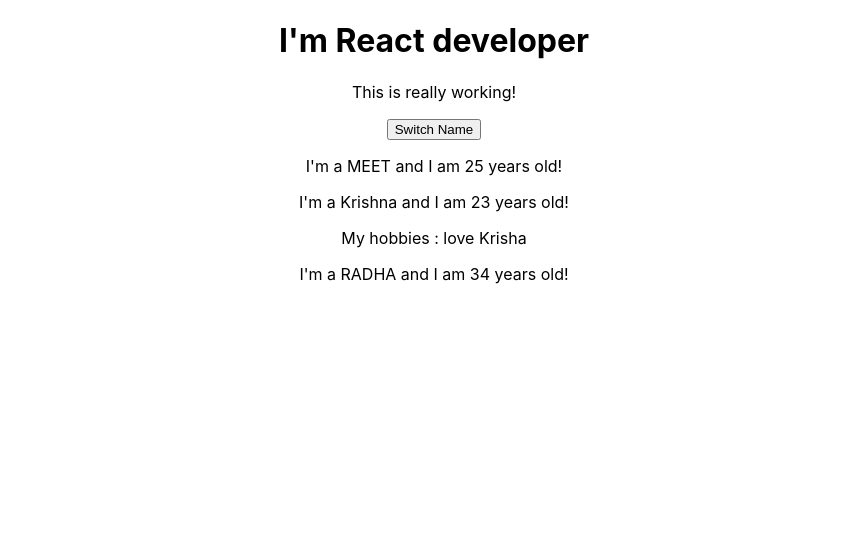
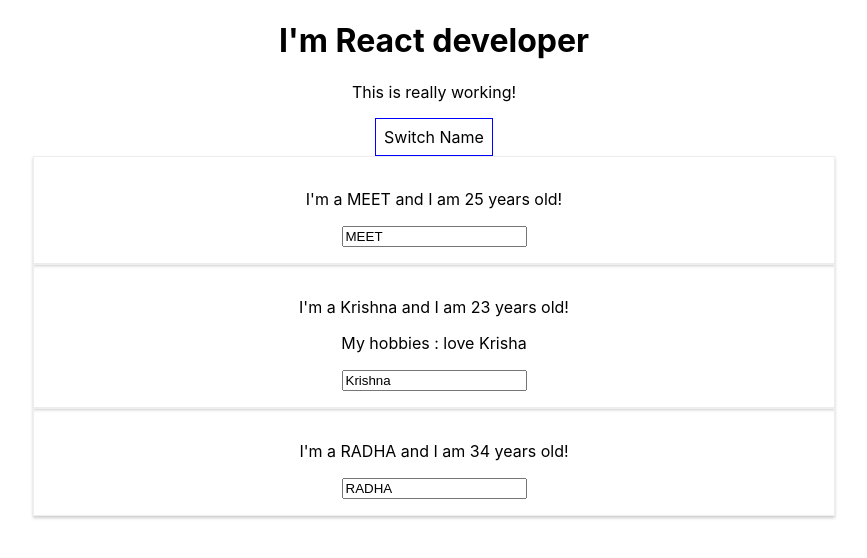
Before and after one commit to MJ702/React-js, a React (Create React App) app in the folder react-guide/: page / in a window 1280 px wide. Shown: the top 558 px of the page, without its empty margins (206-1073 px from the left). Built offline with nearby package versions, Linux system fonts and the light colour scheme.

Commit message:
session_1 complete

```diff
--- a/react-guide/src/App.js
+++ b/react-guide/src/App.js
@@ -1,36 +1,65 @@
-import React, {useState} from 'react';
+import React, {Component} from 'react';
 import './App.css';
 import Person from './Person/Person';
 
-const App = props => {
-        const [personsState, setPersonState ] = useState({
-            persons : [
-                { name: 'MEET', age: 25},
-                { name: 'Krishna', age: 23},
-                { name: 'RADHA', age: 34}
+class App extends Component {
+    state = ({
+        persons: [
+            {name: 'MEET', age: 25},
+            {name: 'Krishna', age: 23},
+            {name: 'RADHA', age: 34}
+        ]
+    })
+
+    switchNameHandler = (newName) => {
+        this.setState({
+            persons: [
+                {name: newName, age: 25},
+                {name: 'Radha', age: 14},
+                {name: 'Krishna', age: 28}
             ]
         })
+    }
 
-        const switchNameHandler = () => {
-            setPersonState({
-                persons : [
-                    { name: 'Meetkasodiya', age:25},
-                    { name: 'Radha', age: 14},
-                    { name: 'Krishna', age: 28}
-                ]
-            })
+    nameChangedHandler = (el) => {
+        this.setState({
+            persons: [
+                {name: 'MeetKasodiya', age: 25},
+                {name: el.target.value , age: 14},
+                {name: 'Krishna', age: 28}
+            ]
+        })
+    }
+
+    render() {
+        const style = {
+            backgroundColor: 'white',
+            font: 'inherit',
+            border: '1px solid blue',
+            padding: '8px',
+            cursor: 'pointer'
         }
         return (
             <div className="App">
                 <h1>I'm React developer </h1>
                 <p>This is really working!</p>
-                <button onClick={switchNameHandler}>Switch Name</button>
-                <Person name={personsState.persons[0].name} age={personsState.persons[0].age} />
-                <Person name={personsState.persons[1].name} age={personsState.persons[1].age}> My hobbies : love Krisha </Person>
-                <Person name={personsState.persons[2].name} age={personsState.persons[2].age}/>
+                <button
+                    style={style}
+                    onClick={() => this.switchNameHandler('Meetkasodiya!!!!')}>Switch Name</button>
+                <Person
+                    name={this.state.persons[0].name}
+                    age={this.state.persons[0].age}/>
+                <Person name={this.state.persons[1].name}
+                        age={this.state.persons[1].age}
+                        click={this.switchNameHandler.bind(this, 'stupid')}
+                        changed={this.nameChangedHandler}
+                > My hobbies : love Krisha </Person>
+                <Person
+                    name={this.state.persons[2].name}
+                    age={this.state.persons[2].age}/>
             </div>
         );
-
+    }
 
 
 }
--- /dev/null
+++ b/react-guide/src/Person/Person.css
@@ -0,0 +1,8 @@
+.Person {
+    width: 60%;
+    margin: auto;
+    border: 1px solid #eee;
+    box-shadow: 0 2px 3px #ccc;
+    padding: 16px;
+    text-align: center;
+}
--- a/react-guide/src/Person/Person.js
+++ b/react-guide/src/Person/Person.js
@@ -1,10 +1,12 @@
 import React from "react";
+import './Person.css'
 
 const person = (props) => {
     return (
-        <div>
-            <p>I'm a {props.name} and I am {props.age} years old!</p>
+        <div className="Person">
+            <p onClick={props.click}>I'm a  {props.name} and I am {props.age} years old!</p>
             <p>{props.children}</p>
+            <input type="text" onChange={props.changed} value={props.name}/>
         </div>
     )
 }
```
